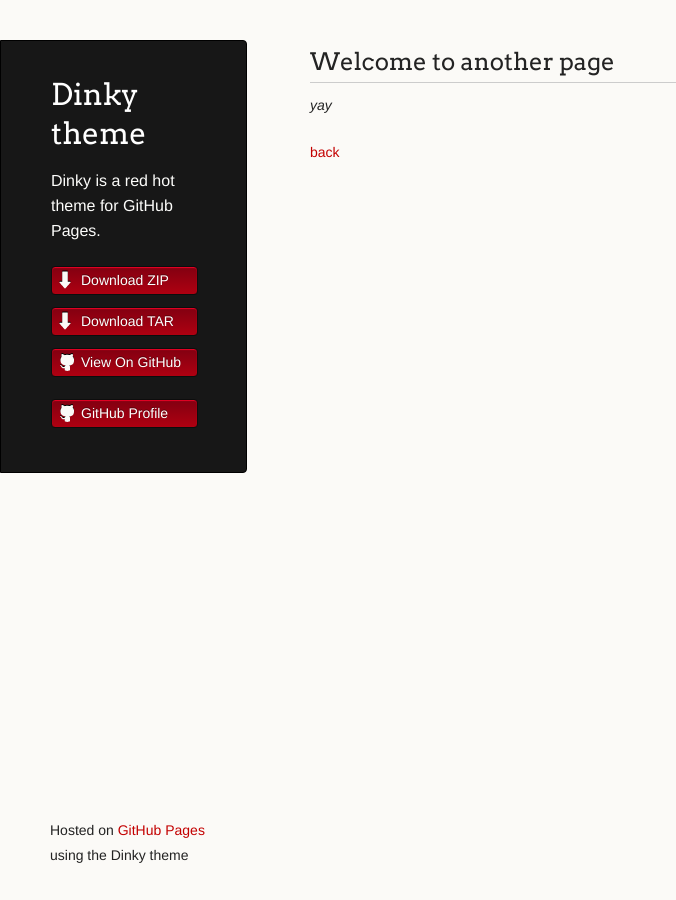
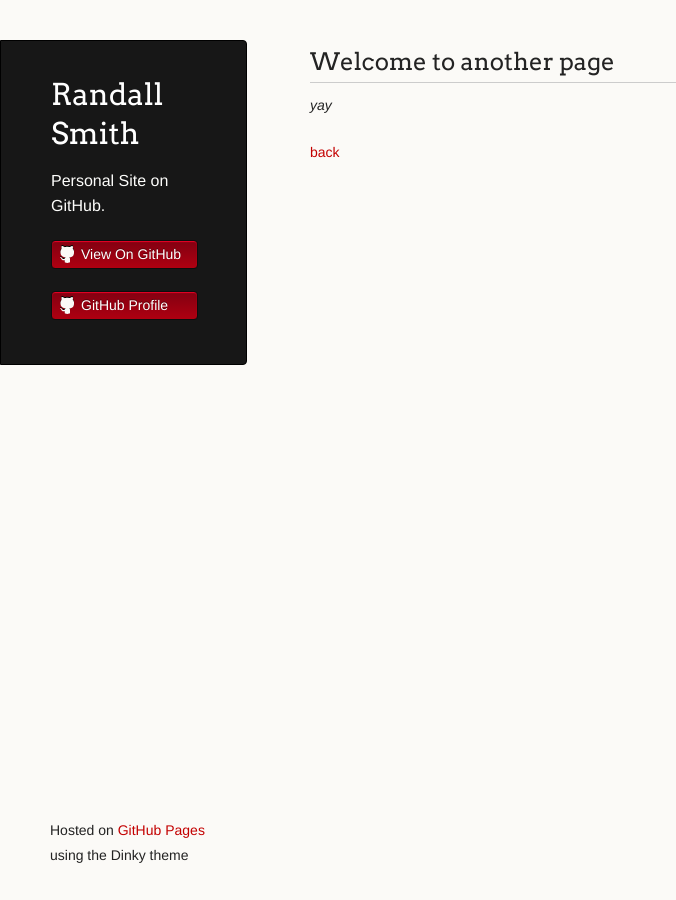
Before and after one commit to RandallTSmith/RandallTSmith.github.io, a Jekyll site: the page built from another-page.md, in a window 1280 px wide. Shown: the whole page, without its empty margins (0-676 px from the left). Built offline with Jekyll 4.4.1, drawn with Linux system fonts in a browser that asks for light colours; our own code applies the rules of GitHub Pages for plain Markdown files.

Commit message:
Update _config.yml

```diff
--- a/_config.yml
+++ b/_config.yml
@@ -1,5 +1,5 @@
-title: Dinky theme
-description: Dinky is a red hot theme for GitHub Pages.
-show_downloads: true
+title: Randall Smith
+description: Personal Site on GitHub.
+show_downloads: false
 google_analytics:
 theme: jekyll-theme-dinky
```
